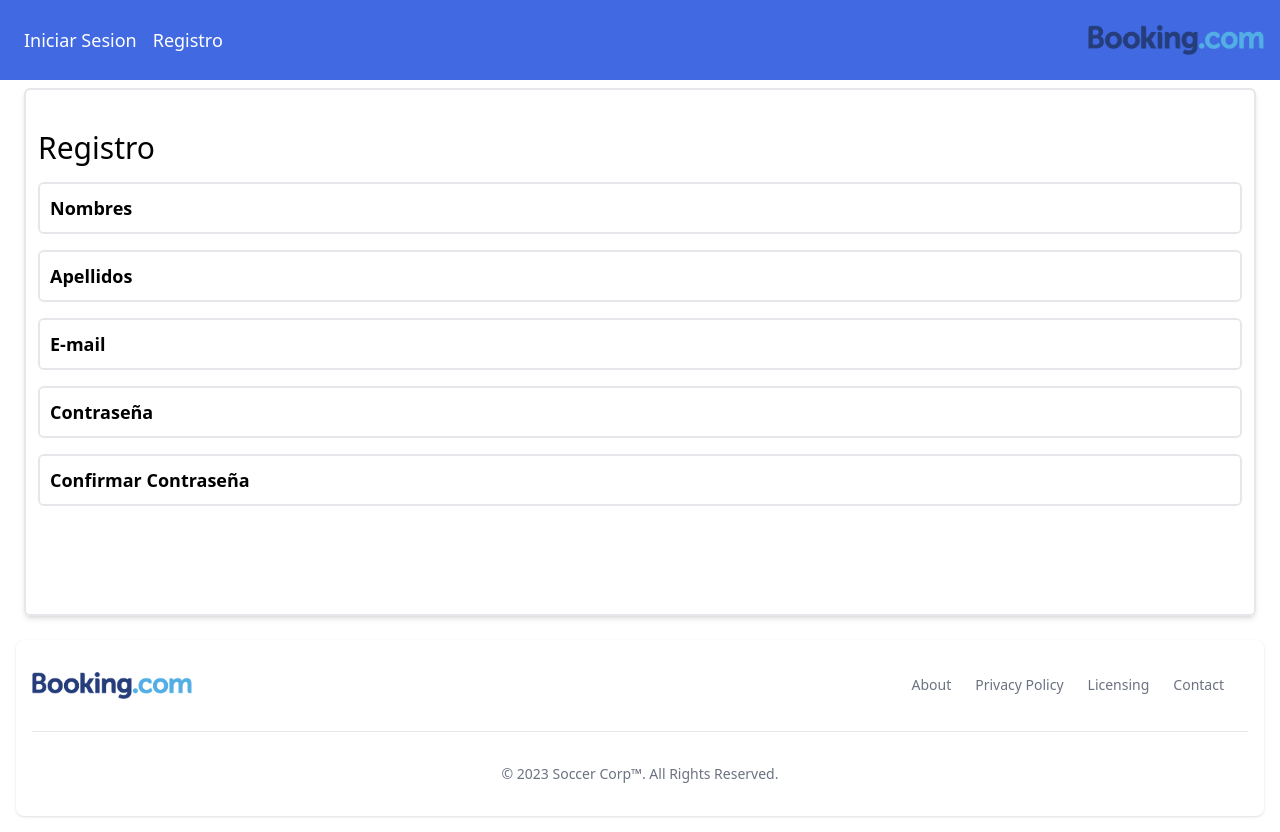
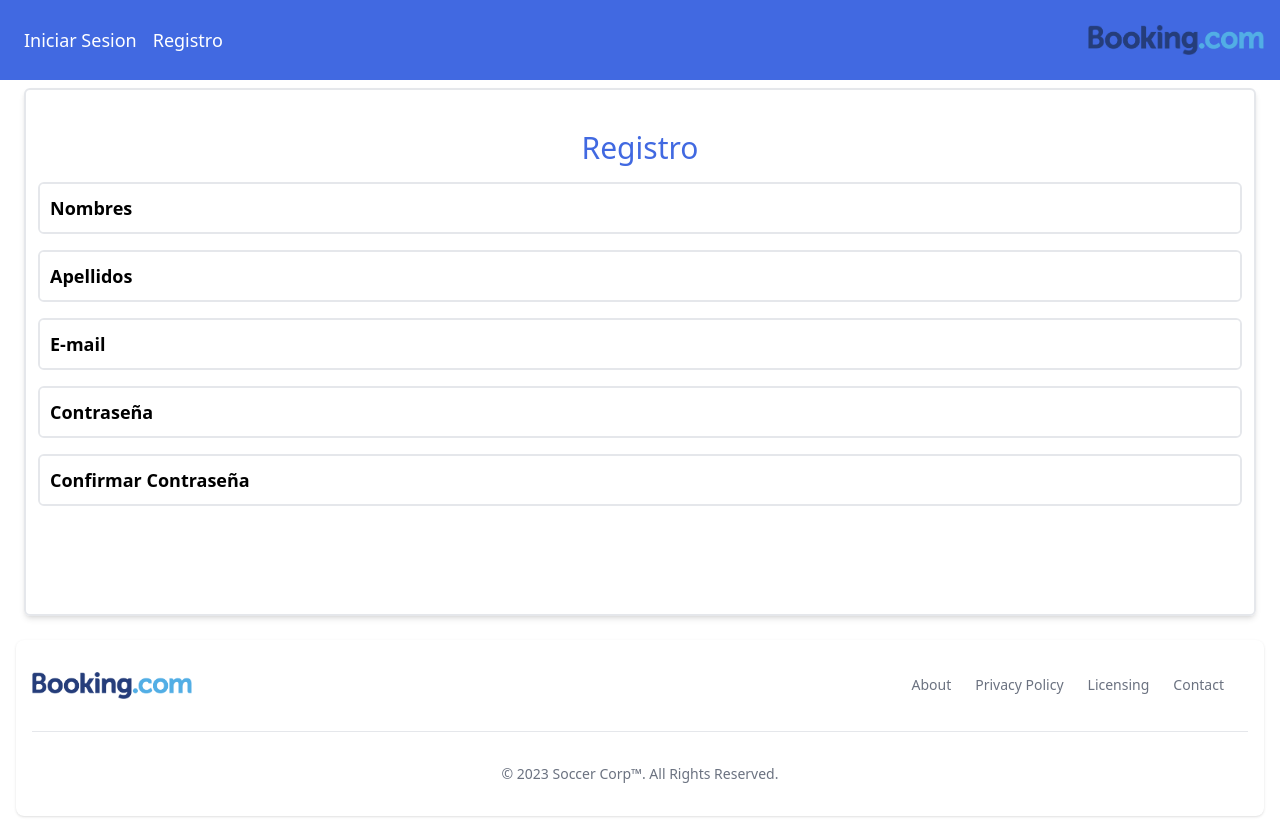
Before and after one commit to Mause24/template-front-rtst, a React (Vite) app: page /register in a window 1280 px wide. Built offline with nearby package versions, Linux system fonts and the light colour scheme; no server answers.

Commit message:
feat: add the new rules of the eslint file to these files

```diff
--- a/src/screens/Home/Home.tsx
+++ b/src/screens/Home/Home.tsx
@@ -136,8 +136,8 @@ export const Home = (): JSX.Element => {
 				cols={3}
 				rows={3}
 				onChangePage={onChangePage}
-				onPressNext={_ => onMoveNext()}
-				onPressPrevious={_ => onMovePrevious()}
+				onPressNext={() => onMoveNext()}
+				onPressPrevious={() => onMovePrevious()}
 				size={pagesNumber}
 				data={paginatedData}
 			/>
--- a/src/screens/Login/useLogin.ts
+++ b/src/screens/Login/useLogin.ts
@@ -10,6 +10,7 @@ interface AlertMessagesProps {
 	severity: "success" | "error"
 }
 
+// eslint-disable-next-line @typescript-eslint/explicit-function-return-type
 export const useLogin = () => {
 	const { setSession } = useAuthStore()
 	const [alert, setAlert] = useState<AlertMessagesProps>({
--- a/src/screens/Register/Register.tsx
+++ b/src/screens/Register/Register.tsx
@@ -4,7 +4,7 @@ import clsx from "clsx"
 import { Formik } from "formik"
 import { useRegister } from "./useRegister"
 
-export const Register = () => {
+export const Register = (): JSX.Element => {
 	const { onSubmit, validationSchema, setAlert, alert } = useRegister()
 
 	return (
@@ -59,13 +59,11 @@ export const Register = () => {
 					>
 						<Text
 							type="h2"
-							props={{
-								className: clsx(
+							className={clsx(
 								"text-2xl",
 								"text-primary-normal",
 								"text-center"
-								),
-							}}
+							)}
 						>
 							Registro
 						</Text>
@@ -156,7 +154,6 @@ export const Register = () => {
 				)}
 			</Formik>
 			{alert.show && (
-				<>
 				<Snackbar
 					open={alert.show}
 					autoHideDuration={6000}
@@ -175,7 +172,6 @@ export const Register = () => {
 						{alert.message}
 					</Alert>
 				</Snackbar>
-				</>
 			)}
 		</div>
 	)
--- a/src/screens/Register/useRegister.ts
+++ b/src/screens/Register/useRegister.ts
@@ -9,6 +9,7 @@ interface AlertMessagesProps {
 	message: string
 	severity: "success" | "error"
 }
+// eslint-disable-next-line @typescript-eslint/explicit-function-return-type
 export const useRegister = () => {
 	const [alert, setAlert] = useState<AlertMessagesProps>({
 		show: false,
--- a/src/services/authServices.ts
+++ b/src/services/authServices.ts
@@ -18,7 +18,9 @@ export const loginService = async (
 	throw new Error(response.data.message)
 }
 
-export const registerService = async (body: RegisterServiceBody) => {
+export const registerService = async (
+	body: RegisterServiceBody
+): Promise<Session> => {
 	const response = await API.post<ResponseBody<Session>>(
 		"/auth/register/",
 		body
```
Lines whose indentation alone changed are shown as unchanged.
